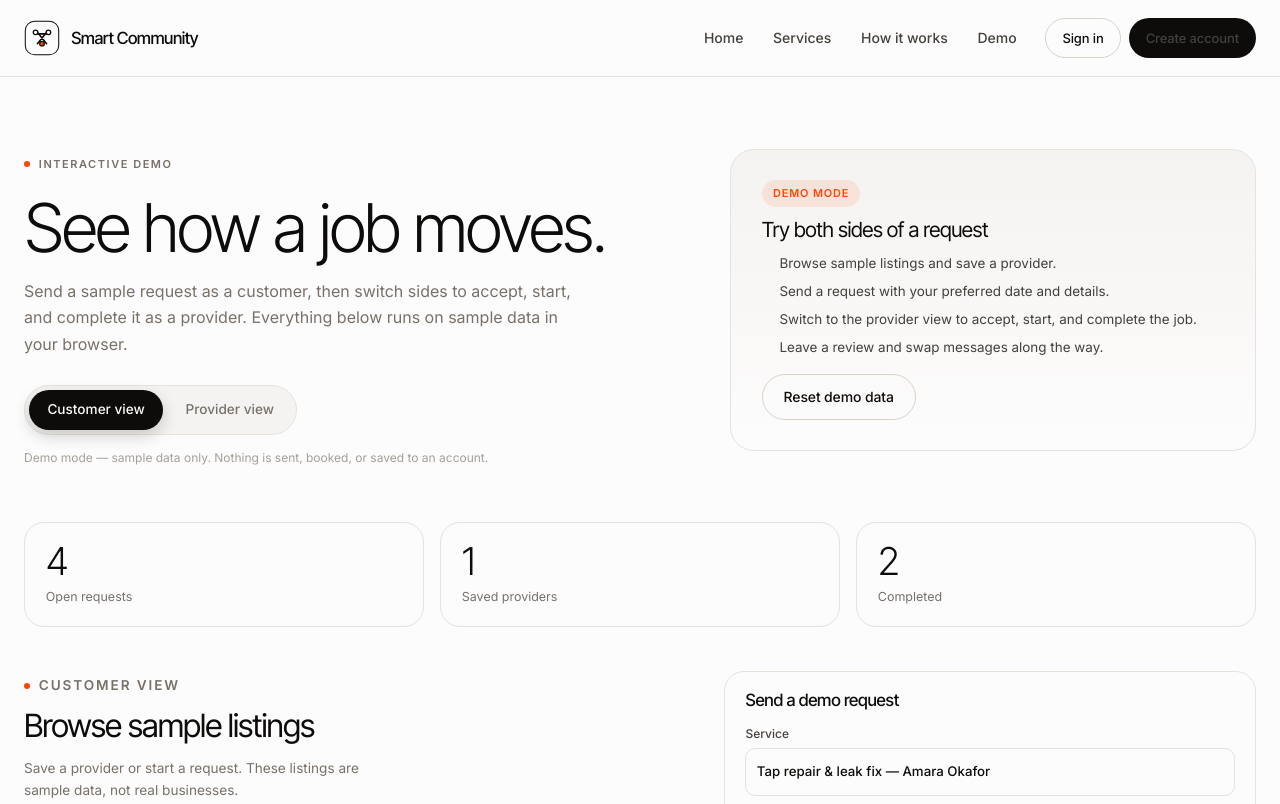
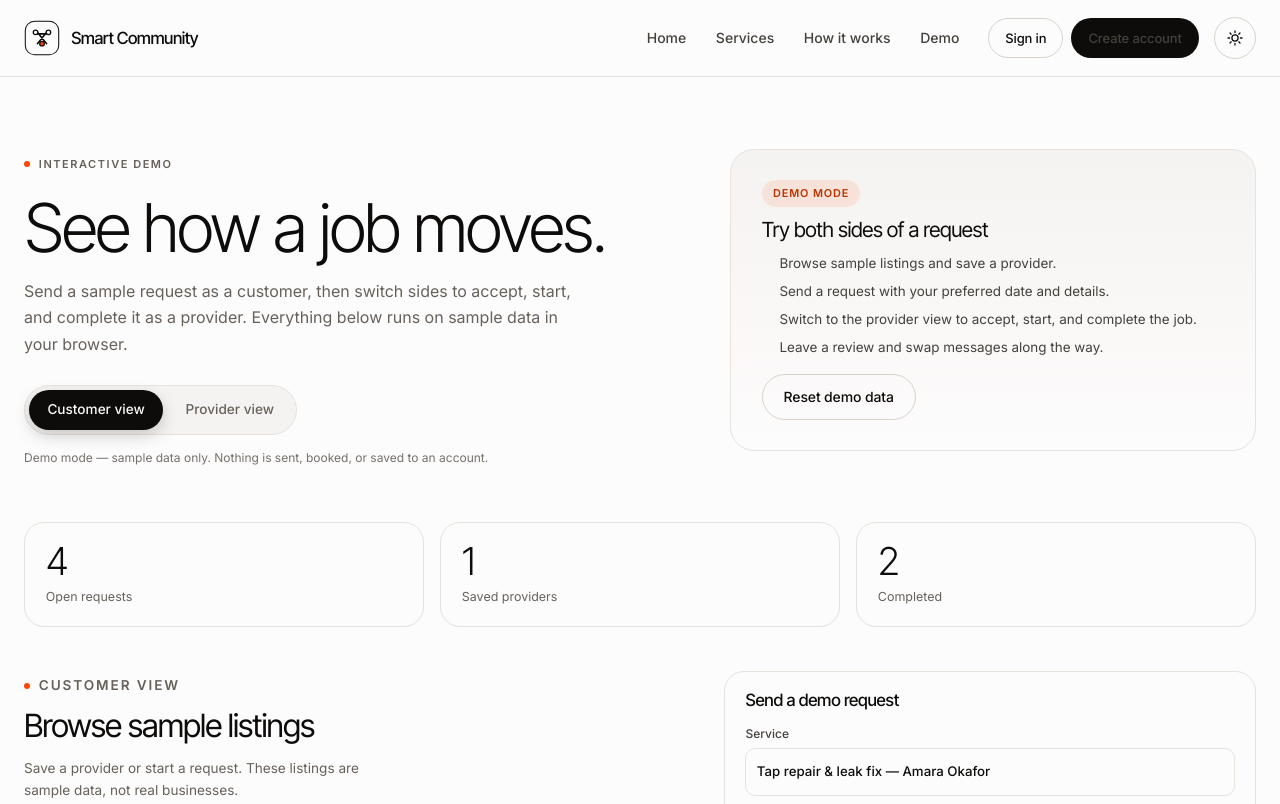
Before and after one commit to Ojimz01/Smarty-community-Platform, a website: page frontend/demo.html in a window 1280 px wide. Shown: the top 804 px of the page. Drawn offline with Linux system fonts and the light colour scheme.

Commit message:
Add a site-wide light and dark theme switcher
- Add theme.js that applies the saved theme before first paint, follows the OS
  preference when nothing is saved, and injects one accessible toggle into the
  existing header (auth panel, dashboard header or detail nav)
- Add theme.css with a full dark palette plus overrides for buttons, forms,
  status badges, dark panels and the demo call to action
- Load both files in the head of every page after style.css
- Persist the choice in localStorage, sync the theme-color meta tag and respect
  prefers-reduced-motion and prefers-color-scheme
- Fix the invisible ghost link on the dark demo call to action and raise muted
  text contrast in the light palette

```diff
--- a/frontend/demo.html
+++ b/frontend/demo.html
@@ -16,6 +16,8 @@
   <link rel="preconnect" href="https://fonts.gstatic.com" crossorigin>
   <link href="https://fonts.googleapis.com/css2?family=Inter+Tight:wght@300;400;500;600&family=Inter:wght@400;500;600&display=swap" rel="stylesheet">
   <link rel="stylesheet" href="style.css">
+  <link rel="stylesheet" href="theme.css">
+  <script src="theme.js"></script>
 </head>
 <body class="homepage demo-page">
 
--- a/frontend/style.css
+++ b/frontend/style.css
@@ -11,8 +11,8 @@
   --surface-deep: #ece8e3;
   --ink: #0d0c0a;
   --graphite: #44403b;
-  --smoke: #777169;
-  --ash: #a59f97;
+  --smoke: #67615a;
+  --ash: #767068;
   --line: #e7e2db;
   --line-strong: #d8d2ca;
   --ember: #ff4704;
@@ -935,7 +935,7 @@ header nav a:hover {
 .step-index {
   display: block;
   margin-bottom: 2.5rem;
-  color: var(--ash);
+  color: var(--smoke);
   font-family: var(--font-mono);
   font-size: 0.75rem;
   letter-spacing: 0.04em;
--- /dev/null
+++ b/frontend/theme.css
@@ -0,0 +1,331 @@
+/* ==========================================================================
+   Smart Community theme system
+   Light is the warm editorial default. Dark is the same system with deeper
+   surfaces, brighter accents, and inverted panels kept deliberately dark.
+   Loaded after style.css on every page.
+   ========================================================================== */
+
+/* --------------------------------------------------------------------------
+   Toggle
+   -------------------------------------------------------------------------- */
+
+.theme-toggle {
+  display: inline-grid;
+  flex: 0 0 auto;
+  place-items: center;
+  width: 42px;
+  height: 42px;
+  padding: 0;
+  border: 1px solid var(--line-strong);
+  border-radius: 50%;
+  background: var(--paper);
+  color: var(--ink);
+  transition: background-color 0.18s ease, border-color 0.18s ease, color 0.18s ease, transform 0.15s ease;
+}
+
+.theme-toggle:hover {
+  border-color: var(--ink);
+  background: var(--surface);
+}
+
+.theme-toggle:active {
+  transform: scale(0.94);
+}
+
+.theme-toggle:focus-visible {
+  outline: 2px solid var(--violet);
+  outline-offset: 2px;
+}
+
+.theme-toggle-icon {
+  display: grid;
+  place-items: center;
+}
+
+.theme-icon {
+  width: 18px;
+  height: 18px;
+}
+
+.theme-icon-sun {
+  display: block;
+}
+
+.theme-icon-moon {
+  display: none;
+}
+
+html[data-theme="dark"] .theme-icon-sun {
+  display: none;
+}
+
+html[data-theme="dark"] .theme-icon-moon {
+  display: block;
+}
+
+/* Header placement: stay visible beside the menu button on small screens. */
+.site-header .header-inner > .theme-toggle {
+  order: 1;
+  margin-left: -0.55rem;
+}
+
+.auth-brand .theme-toggle {
+  position: absolute;
+  top: 1.5rem;
+  right: 1.5rem;
+  z-index: 2;
+  border-color: rgba(253, 252, 252, 0.28);
+  background: rgba(253, 252, 252, 0.08);
+  color: #fdfcfc;
+}
+
+.auth-brand .theme-toggle:hover {
+  border-color: rgba(253, 252, 252, 0.55);
+  background: rgba(253, 252, 252, 0.16);
+}
+
+.theme-toggle-floating {
+  position: fixed;
+  top: 1.25rem;
+  right: 1.25rem;
+  z-index: 250;
+  box-shadow: 0 10px 30px rgba(13, 12, 10, 0.14);
+}
+
+@media (max-width: 900px) {
+  .site-header .header-inner > .theme-toggle {
+    margin-left: auto;
+  }
+}
+
+@media (max-width: 520px) {
+  .theme-toggle {
+    width: 40px;
+    height: 40px;
+  }
+
+  .auth-brand .theme-toggle {
+    top: 1rem;
+    right: 1rem;
+  }
+}
+
+/* --------------------------------------------------------------------------
+   Dark palette
+   -------------------------------------------------------------------------- */
+
+html[data-theme="dark"] {
+  color-scheme: dark;
+  --paper: #17181b;
+  --surface: #111214;
+  --surface-deep: #24262a;
+  --ink: #f5f2ec;
+  --graphite: #d3cdc4;
+  --smoke: #a9a39a;
+  --ash: #918b83;
+  --line: #2c2e34;
+  --line-strong: #3e4148;
+  --ember: #ff7040;
+  --violet: #8ea8ff;
+  --success: #8fd0ac;
+  --danger: #ff9384;
+  --shadow-soft: 0 24px 70px rgba(0, 0, 0, 0.5);
+}
+
+html[data-theme="dark"] .site-header,
+html[data-theme="dark"] header {
+  background: rgba(17, 18, 20, 0.88);
+}
+
+html[data-theme="dark"] .dashboard-header {
+  background: rgba(17, 18, 20, 0.92);
+}
+
+/* Solid buttons invert cleanly; their old dark hover needs a light hover. */
+html[data-theme="dark"] .button:not(.ghost):not(.light):hover,
+html[data-theme="dark"] .btn:not(.btn-outline):hover,
+html[data-theme="dark"] .search-container button:hover,
+html[data-theme="dark"] .provider-button.primary:hover,
+html[data-theme="dark"] .mini-button.accept:hover {
+  border-color: #e7e2d9;
+  background: #e7e2d9;
+  color: #14151a;
+}
+
+html[data-theme="dark"] input,
+html[data-theme="dark"] select,
+html[data-theme="dark"] textarea {
+  border-color: var(--line-strong);
+  background: var(--surface);
+  color: var(--ink);
+}
+
+html[data-theme="dark"] input:focus,
+html[data-theme="dark"] select:focus,
+html[data-theme="dark"] textarea:focus {
+  border-color: var(--violet);
+}
+
+html[data-theme="dark"] option {
+  background: #17181b;
+  color: #f5f2ec;
+}
+
+html[data-theme="dark"] .avatar {
+  color: #10131c;
+}
+
+html[data-theme="dark"] .notification-count {
+  background: var(--ember);
+  color: #1a120c;
+}
+
+/* Status colours need deeper tints and lighter text on dark surfaces. */
+html[data-theme="dark"] .status-pending {
+  background: rgba(212, 178, 74, 0.16);
+  color: #e8c97a;
+}
+
+html[data-theme="dark"] .status-accepted,
+html[data-theme="dark"] .status-badge.active {
+  background: rgba(143, 208, 172, 0.16);
+  border-color: rgba(143, 208, 172, 0.35);
+  color: var(--success);
+}
+
+html[data-theme="dark"] .status-in_progress {
+  background: rgba(142, 168, 255, 0.16);
+  color: #b3c3ff;
+}
+
+html[data-theme="dark"] .status-completed {
+  background: var(--surface-deep);
+  color: var(--graphite);
+}
+
+html[data-theme="dark"] .status-rejected,
+html[data-theme="dark"] .status-cancelled {
+  background: rgba(255, 147, 132, 0.14);
+  color: #ffab9d;
+}
+
+html[data-theme="dark"] .mini-button.reject {
+  border-color: rgba(255, 147, 132, 0.32);
+}
+
+html[data-theme="dark"] .mini-button.reject:hover {
+  border-color: rgba(255, 147, 132, 0.55);
+  background: rgba(255, 147, 132, 0.12);
+}
+
+/* Category illustrations are drawn in ink; give them the same paper chip. */
+html[data-theme="dark"] .category-icon,
+html[data-theme="dark"] .category-card:hover .category-icon {
+  border-color: #f2eee6;
+  background: #f2eee6;
+}
+
+/* Panels that are intentionally dark in both themes. */
+html[data-theme="dark"] .auth-brand {
+  background: linear-gradient(165deg, #1d1f24 0%, #121316 100%);
+  color: var(--ink);
+}
+
+html[data-theme="dark"] .audience-card.dark {
+  border-color: var(--line-strong);
+  background: #1d1f24;
+  color: var(--ink);
+}
+
+html[data-theme="dark"] .preview-float {
+  border-color: var(--line-strong);
+  background: #1d1f24;
+  color: var(--ink);
+}
+
+/* These panels stay near-black in both themes, so their copy must stay light
+   regardless of the active palette. */
+.auth-brand .brand,
+.auth-brand-copy h1 {
+  color: #fdfcfc;
+}
+
+.auth-brand-copy p,
+.auth-brand-foot,
+.preview-float span:not(.float-dot),
+.audience-card.dark > div > p {
+  color: #b7b1a8;
+}
+
+.auth-brand-list li,
+.audience-card.dark .audience-list li {
+  color: #e0dbd3;
+}
+
+html[data-theme="dark"] .demo-cta {
+  background: #1d1f24;
+  color: var(--ink);
+}
+
+html[data-theme="dark"] .demo-cta p {
+  color: rgba(245, 242, 236, 0.72);
+}
+
+html[data-theme="dark"] .demo-cta .button.light {
+  background: var(--ink);
+  color: #14151a;
+}
+
+html[data-theme="dark"] .demo-cta .button.light:hover {
+  background: #e7e2d9;
+  color: #14151a;
+}
+
+/* The demo call-to-action is a dark panel in both themes, so its ghost link
+   must stay light. Without this, .button.ghost paints ink on ink. */
+.demo-cta .button.ghost {
+  border-color: rgba(253, 252, 252, 0.35);
+  background: transparent;
+  color: #fdfcfc;
+}
+
+.demo-cta .button.ghost:hover {
+  border-color: #fdfcfc;
+  background: rgba(253, 252, 252, 0.1);
+  color: #fdfcfc;
+}
+
+html[data-theme="dark"] .theme-toggle-floating {
+  box-shadow: 0 10px 30px rgba(0, 0, 0, 0.5);
+}
+
+/* Small ember text needs a deeper tone on a light tinted chip. */
+html[data-theme="light"] .demo-badge {
+  color: #b83400;
+}
+
+/* --------------------------------------------------------------------------
+   Theme transition (applied only while switching, so page load never flashes)
+   -------------------------------------------------------------------------- */
+
+.theme-transition,
+.theme-transition *,
+.theme-transition *::before,
+.theme-transition *::after {
+  transition:
+    background-color 0.24s ease,
+    border-color 0.24s ease,
+    color 0.24s ease,
+    box-shadow 0.24s ease,
+    fill 0.24s ease,
+    stroke 0.24s ease !important;
+}
+
+@media (prefers-reduced-motion: reduce) {
+  .theme-transition,
+  .theme-transition *,
+  .theme-transition *::before,
+  .theme-transition *::after {
+    transition: none !important;
+  }
+}
--- /dev/null
+++ b/frontend/theme.js
@@ -0,0 +1,150 @@
+/* Smart Community theme switcher.
+   Runs in <head> so the saved theme is applied before the first paint.
+   The toggle is injected into the existing header (or auth panel) once the
+   document is ready, so pages never carry duplicate navigation markup. */
+(function () {
+  "use strict";
+
+  const STORAGE_KEY = "smartCommunityTheme";
+  const root = document.documentElement;
+  const media = typeof window.matchMedia === "function"
+    ? window.matchMedia("(prefers-color-scheme: dark)")
+    : null;
+  let transitionTimer = null;
+
+  function readStoredTheme() {
+    try {
+      const value = window.localStorage.getItem(STORAGE_KEY);
+      return value === "light" || value === "dark" ? value : null;
+    } catch (error) {
+      return null;
+    }
+  }
+
+  function systemTheme() {
+    return media && media.matches ? "dark" : "light";
+  }
+
+  let theme = readStoredTheme() || systemTheme();
+
+  function updateThemeColor() {
+    const meta = document.querySelector('meta[name="theme-color"]');
+    if (meta) meta.setAttribute("content", theme === "dark" ? "#111214" : "#fdfcfc");
+  }
+
+  function syncToggle(button) {
+    if (!button) return;
+    const isDark = theme === "dark";
+    button.setAttribute("aria-pressed", String(isDark));
+    button.setAttribute("aria-label", isDark ? "Switch to light mode" : "Switch to dark mode");
+    button.setAttribute("title", isDark ? "Switch to light mode" : "Switch to dark mode");
+  }
+
+  function syncAllToggles() {
+    document.querySelectorAll("[data-theme-toggle]").forEach(syncToggle);
+  }
+
+  function applyTheme(nextTheme, options) {
+    const settings = options || {};
+    theme = nextTheme === "dark" ? "dark" : "light";
+
+    if (settings.animate) {
+      root.classList.add("theme-transition");
+      window.clearTimeout(transitionTimer);
+      transitionTimer = window.setTimeout(() => {
+        root.classList.remove("theme-transition");
+      }, 320);
+    }
+
+    root.setAttribute("data-theme", theme);
+    root.style.colorScheme = theme;
+    updateThemeColor();
+    syncAllToggles();
+
+    if (settings.persist) {
+      try {
+        window.localStorage.setItem(STORAGE_KEY, theme);
+      } catch (error) {
+        /* Preference persistence can fail in private mode; the theme still applies. */
+      }
+    }
+  }
+
+  function toggleTheme() {
+    applyTheme(theme === "dark" ? "light" : "dark", { persist: true, animate: true });
+  }
+
+  // Apply immediately, before body content renders, to avoid a flash.
+  root.setAttribute("data-theme", theme);
+  root.style.colorScheme = theme;
+
+  function createToggle(extraClass) {
+    const button = document.createElement("button");
+    button.type = "button";
+    button.className = "theme-toggle" + (extraClass ? " " + extraClass : "");
+    button.setAttribute("data-theme-toggle", "");
+    button.innerHTML = [
+      '<span class="theme-toggle-icon" aria-hidden="true">',
+      '<svg class="theme-icon theme-icon-sun" viewBox="0 0 24 24" fill="none" stroke="currentColor" stroke-width="1.7" stroke-linecap="round" focusable="false">',
+      '<circle cx="12" cy="12" r="4.1"></circle>',
+      '<path d="M12 2.6v2.2M12 19.2v2.2M2.6 12h2.2M19.2 12h2.2M5.35 5.35l1.55 1.55M17.1 17.1l1.55 1.55M18.65 5.35L17.1 6.9M6.9 17.1l-1.55 1.55"></path>',
+      "</svg>",
+      '<svg class="theme-icon theme-icon-moon" viewBox="0 0 24 24" fill="none" stroke="currentColor" stroke-width="1.7" stroke-linecap="round" stroke-linejoin="round" focusable="false">',
+      '<path d="M20.5 14.4A8.6 8.6 0 0 1 9.6 3.5a8.6 8.6 0 1 0 10.9 10.9z"></path>',
+      "</svg>",
+      "</span>"
+    ].join("");
+    button.addEventListener("click", toggleTheme);
+    syncToggle(button);
+    return button;
+  }
+
+  function mountToggle() {
+    if (document.querySelector("[data-theme-toggle]")) {
+      syncAllToggles();
+      updateThemeColor();
+      return;
+    }
+
+    const authBrand = document.querySelector(".auth-brand");
+    const headerInner = document.querySelector(".site-header .header-inner");
+    const dashboardActions = document.querySelector(".dashboard-header-actions");
+    const detailActions = document.querySelector(".detail-nav-actions");
+
+    if (authBrand) {
+      authBrand.appendChild(createToggle("theme-toggle-inverse"));
+    } else if (headerInner) {
+      const mobileToggle = headerInner.querySelector(".mobile-menu-toggle");
+      const toggle = createToggle("");
+      if (mobileToggle) headerInner.insertBefore(toggle, mobileToggle);
+      else headerInner.appendChild(toggle);
+    } else if (dashboardActions) {
+      dashboardActions.appendChild(createToggle(""));
+    } else if (detailActions) {
+      detailActions.appendChild(createToggle(""));
+    } else {
+      document.body.appendChild(createToggle("theme-toggle-floating"));
+    }
+
+    updateThemeColor();
+  }
+
+  if (document.readyState === "loading") {
+    document.addEventListener("DOMContentLoaded", mountToggle, { once: true });
+  } else {
+    mountToggle();
+  }
+
+  if (media) {
+    const handleSystemChange = (event) => {
+      if (!readStoredTheme()) applyTheme(event.matches ? "dark" : "light", { animate: true });
+    };
+    if (typeof media.addEventListener === "function") media.addEventListener("change", handleSystemChange);
+    else if (typeof media.addListener === "function") media.addListener(handleSystemChange);
+  }
+
+  window.SmartCommunityTheme = {
+    apply: applyTheme,
+    current: () => theme
+  };
+})();
```
Also changed, not shown: frontend/404.html (+2 -0 lines), frontend/dashboard.html (+2 -0 lines), frontend/index.html (+2 -0 lines), frontend/login.html (+2 -0 lines), frontend/register.html (+2 -0 lines), frontend/search.html (+2 -0 lines), frontend/service-detail.html (+2 -0 lines), frontend/services.html (+2 -0 lines).
